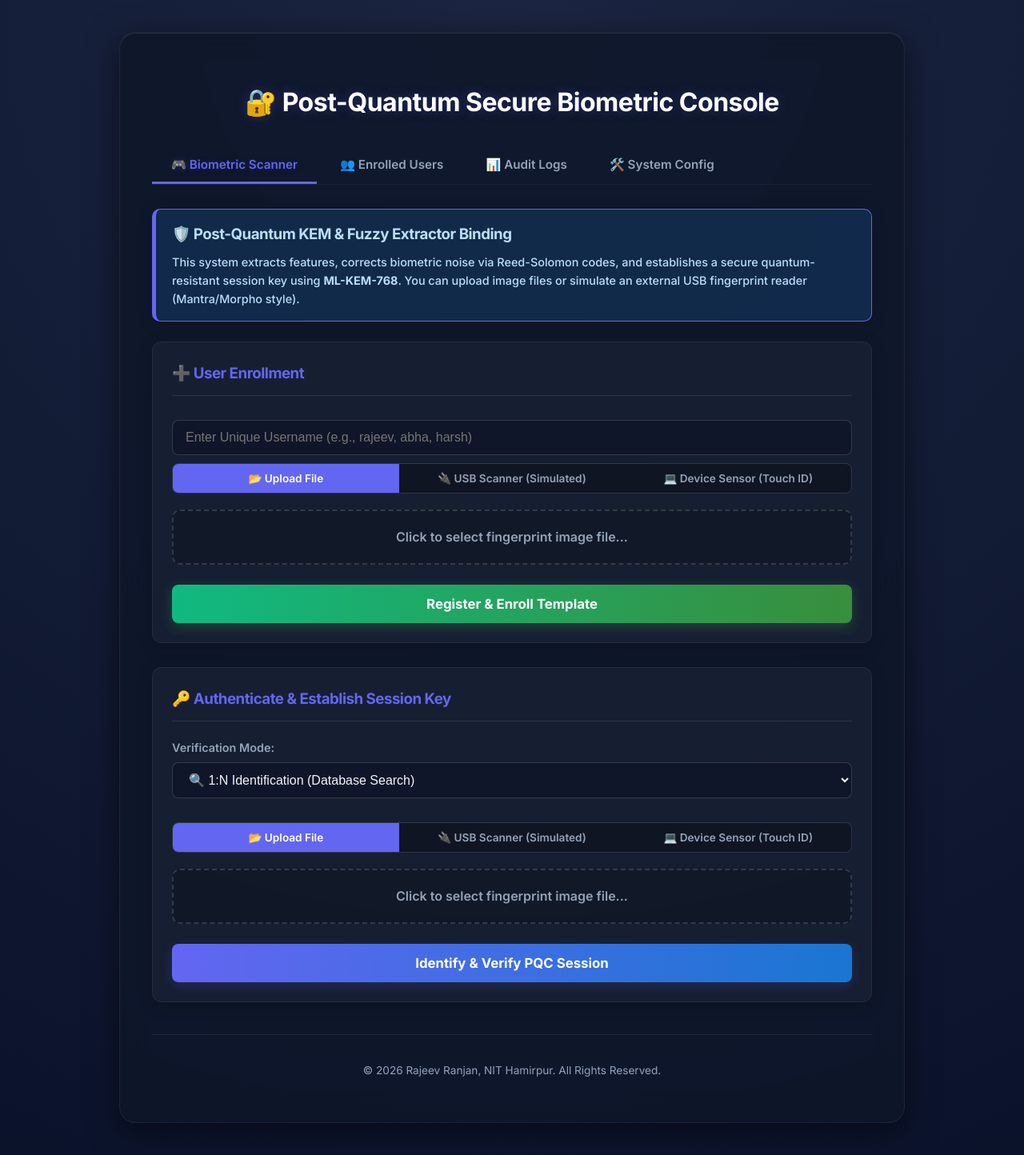
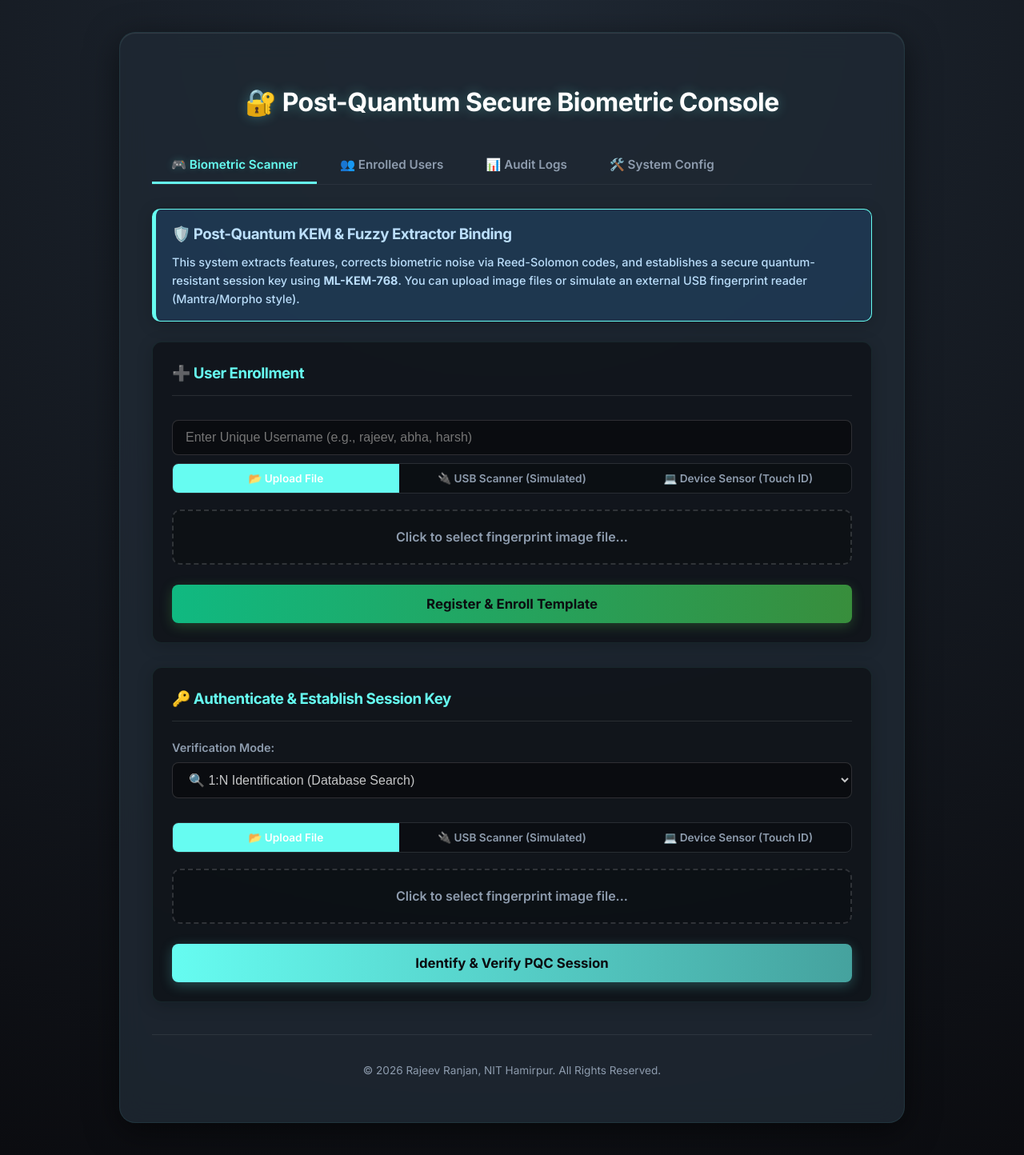
Before and after one commit to Rajeevnith27/Post-Quantum-Secure-Biometric, a Flask app: page / in a window 1280 px wide. Shown: the whole page at 80% size. Run offline with Flask 3, Linux system fonts and the light colour scheme; data that the repository does not hold is empty; some libraries are stand-ins or nearby versions.

Commit message:
Configure Obsidian Charcoal and Cyber Cyan color palette

```diff
--- a/templates/base_style.html
+++ b/templates/base_style.html
@@ -2,20 +2,20 @@
 <style>
     :root {
         --primary-color: #10B981;
-        --secondary-color: #6366F1;
-        --accent-color: #F59E0B;
+        --secondary-color: #66FCF1;
+        --accent-color: #45A29E;
         --danger-color: #EF4444;
-        --text-color: #F1F5F9;
-        --text-muted: #94A3B8;
-        --background-color: #0B0F19;
-        --card-background: rgba(15, 23, 42, 0.85);
-        --section-background: rgba(30, 41, 59, 0.5);
-        --input-background: rgba(15, 23, 42, 0.95);
-        --border-color: rgba(255, 255, 255, 0.06);
-        --border-focus: #6366F1;
-        --shadow-glow: rgba(99, 102, 241, 0.2);
-        --gradient-start: #0B132B;
-        --gradient-end: #1C2541;
+        --text-color: #C5C6C7;
+        --text-muted: #8E9CAE;
+        --background-color: #0B0C10;
+        --card-background: rgba(31, 40, 51, 0.85);
+        --section-background: rgba(11, 12, 16, 0.6);
+        --input-background: rgba(11, 12, 16, 0.95);
+        --border-color: rgba(102, 252, 241, 0.08);
+        --border-focus: #66FCF1;
+        --shadow-glow: rgba(102, 252, 241, 0.2);
+        --gradient-start: #0B0C10;
+        --gradient-end: #1F2833;
     }
 
     body {
@@ -55,7 +55,7 @@
         color: #FFFFFF;
         text-align: center;
         margin-bottom: 30px;
-        text-shadow: 0 0 15px rgba(99, 102, 241, 0.3);
+        text-shadow: 0 0 15px rgba(102, 252, 241, 0.3);
     }
 
     /* Tabs Layout */
@@ -83,7 +83,7 @@
     .tab-btn.active {
         color: var(--secondary-color);
         border-bottom-color: var(--secondary-color);
-        text-shadow: 0 0 10px rgba(99, 102, 241, 0.2);
+        text-shadow: 0 0 10px rgba(102, 252, 241, 0.2);
     }
     .tab-content {
         display: none;
@@ -176,8 +176,8 @@
     /* Buttons */
     .btn {
         padding: 14px 28px;
-        background: linear-gradient(90deg, var(--secondary-color) 0%, #1976D2 100%);
-        color: white;
+        background: linear-gradient(90deg, var(--secondary-color) 0%, var(--accent-color) 100%);
+        color: #0B0C10;
         border: none;
         border-radius: 8px;
         cursor: pointer;
@@ -187,14 +187,14 @@
         transition: all 0.3s ease;
         display: inline-block;
         width: 100%;
-        box-shadow: 0 4px 15px rgba(99, 102, 241, 0.2);
+        box-shadow: 0 4px 15px rgba(102, 252, 241, 0.25);
         box-sizing: border-box;
         text-align: center;
         text-decoration: none;
     }
     .btn:hover {
         transform: translateY(-2px);
-        box-shadow: 0 6px 20px rgba(99, 102, 241, 0.4);
+        box-shadow: 0 6px 20px rgba(102, 252, 241, 0.45);
     }
     .btn:active {
         transform: translateY(0);
@@ -259,7 +259,7 @@
         width: 100px;
         height: 100px;
         border-radius: 50%;
-        background: radial-gradient(circle, rgba(99, 102, 241, 0.15) 0%, transparent 70%);
+        background: radial-gradient(circle, rgba(102, 252, 241, 0.15) 0%, transparent 70%);
         animation: pulse 2s infinite alternate;
     }
     .scanner-line {
@@ -446,7 +446,7 @@
     }
     .device-option.selected {
         border-color: var(--secondary-color);
-        background: rgba(99, 102, 241, 0.08);
+        background: rgba(102, 252, 241, 0.08);
         color: white;
         font-weight: bold;
     }
```
